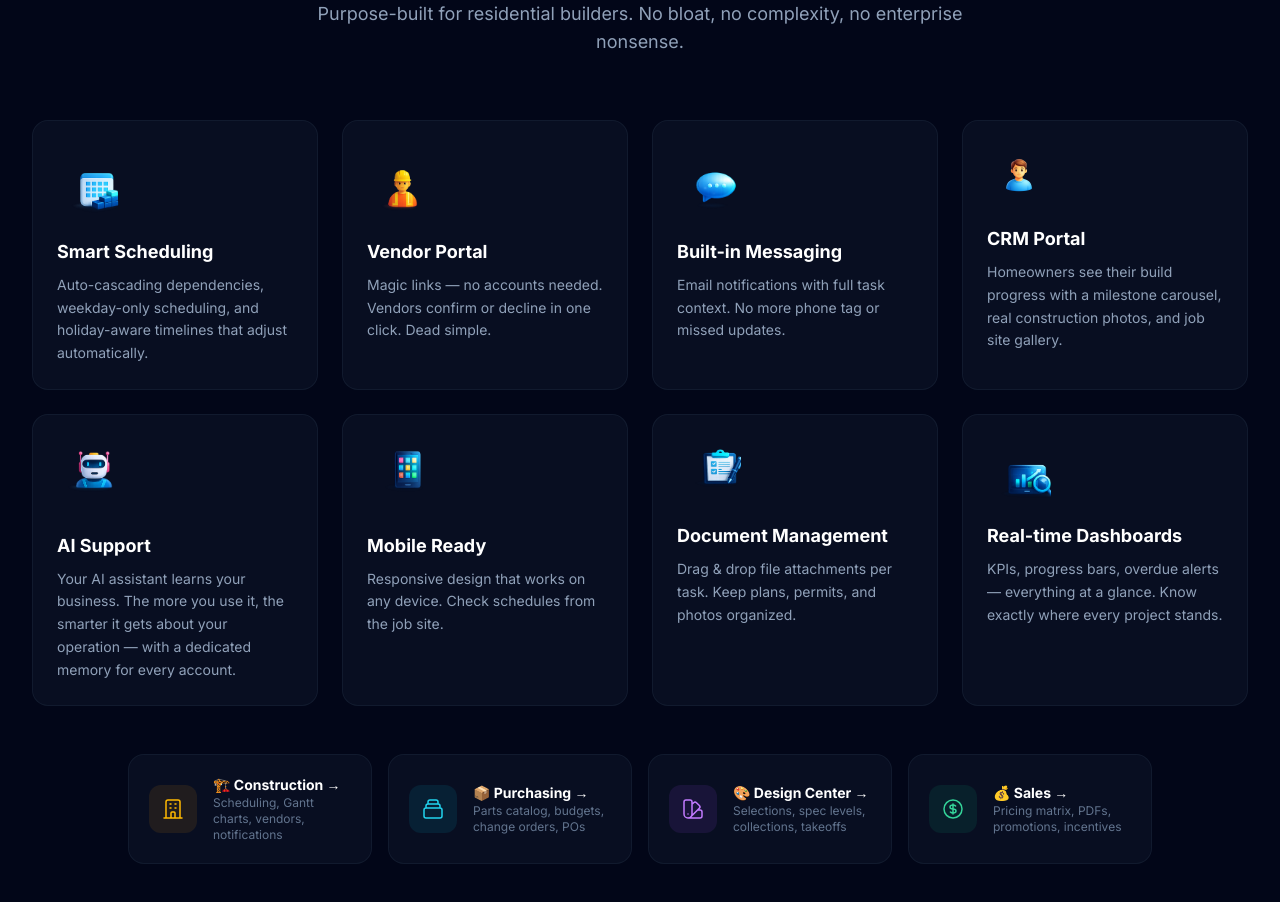
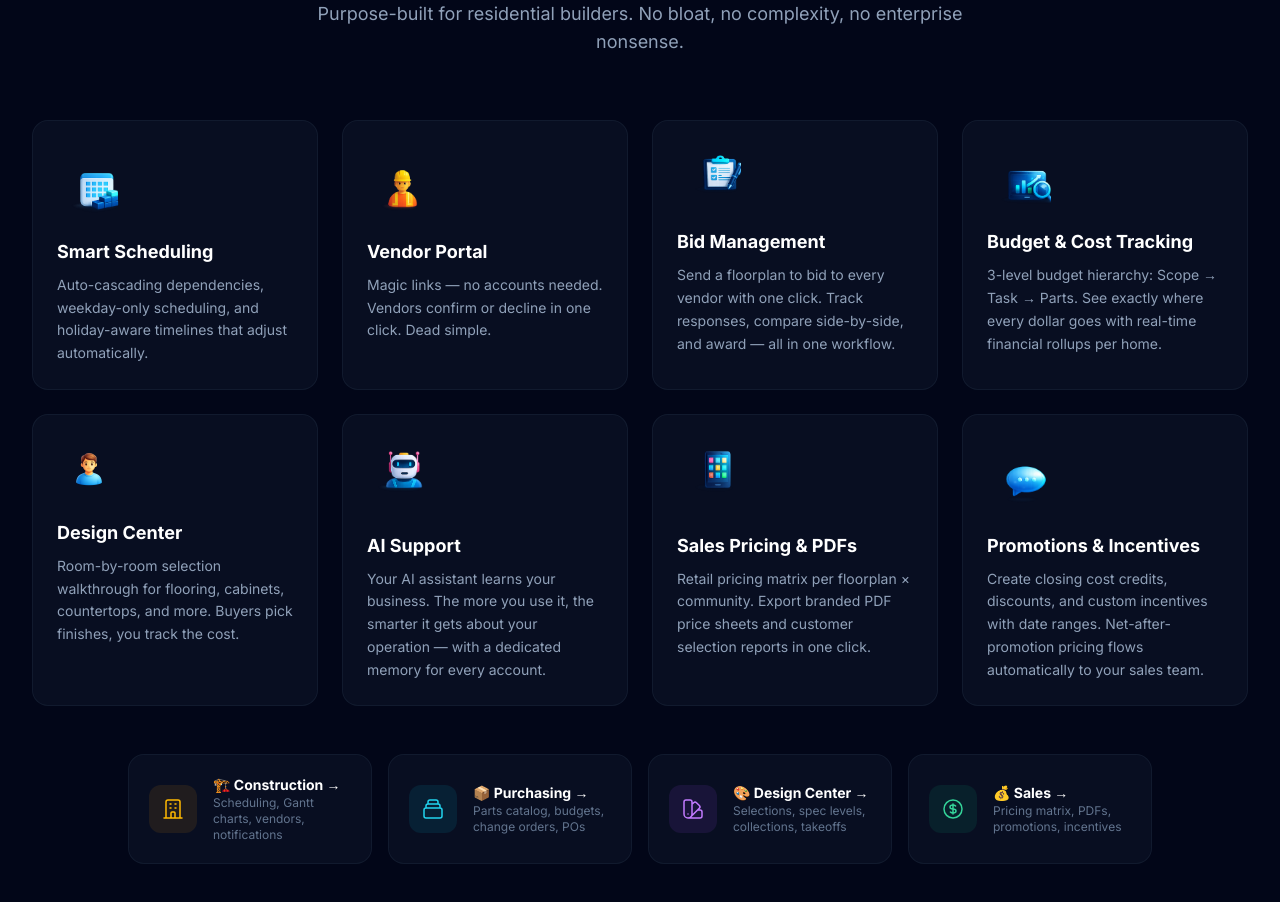
Before and after one commit to Scootermcgavin121/cornerstone-marketing, a Next.js app: page / in a window 1280 px wide. Shown: the part 1860-2762 px from the top of the page. Built offline with nearby package versions, Linux system fonts and the light colour scheme.

Commit message:
feat: blend homepage feature cards across all 4 pillars (construction, purchasing, design, sales)

```diff
--- a/app/components/Features.tsx
+++ b/app/components/Features.tsx
@@ -4,6 +4,7 @@ import AnimateOnScroll from "./AnimateOnScroll";
 import Image from "next/image";
 
 const features = [
+  // Construction
   {
     icon: "/assets/icons/scheduling.png",
     title: "Smart Scheduling",
@@ -14,35 +15,38 @@ const features = [
     title: "Vendor Portal",
     desc: "Magic links — no accounts needed. Vendors confirm or decline in one click. Dead simple.",
   },
+  // Purchasing
   {
-    icon: "/assets/icons/messaging.png",
-    title: "Built-in Messaging",
-    desc: "Email notifications with full task context. No more phone tag or missed updates.",
+    icon: "/assets/icons/documents.png",
+    title: "Bid Management",
+    desc: "Send a floorplan to bid to every vendor with one click. Track responses, compare side-by-side, and award — all in one workflow.",
   },
   {
+    icon: "/assets/icons/dashboards.png",
+    title: "Budget & Cost Tracking",
+    desc: "3-level budget hierarchy: Scope → Task → Parts. See exactly where every dollar goes with real-time financial rollups per home.",
+  },
+  // Design Center
+  {
     icon: "/assets/icons/crm.png",
-    title: "CRM Portal",
-    desc: "Homeowners see their build progress with a milestone carousel, real construction photos, and job site gallery.",
+    title: "Design Center",
+    desc: "Room-by-room selection walkthrough for flooring, cabinets, countertops, and more. Buyers pick finishes, you track the cost.",
   },
   {
     icon: "/assets/icons/ai-support.png",
     title: "AI Support",
     desc: "Your AI assistant learns your business. The more you use it, the smarter it gets about your operation — with a dedicated memory for every account.",
   },
+  // Sales
   {
     icon: "/assets/icons/mobile.png",
-    title: "Mobile Ready",
-    desc: "Responsive design that works on any device. Check schedules from the job site.",
+    title: "Sales Pricing & PDFs",
+    desc: "Retail pricing matrix per floorplan × community. Export branded PDF price sheets and customer selection reports in one click.",
   },
   {
-    icon: "/assets/icons/documents.png",
-    title: "Document Management",
-    desc: "Drag & drop file attachments per task. Keep plans, permits, and photos organized.",
-  },
-  {
-    icon: "/assets/icons/dashboards.png",
-    title: "Real-time Dashboards",
-    desc: "KPIs, progress bars, overdue alerts — everything at a glance. Know exactly where every project stands.",
+    icon: "/assets/icons/messaging.png",
+    title: "Promotions & Incentives",
+    desc: "Create closing cost credits, discounts, and custom incentives with date ranges. Net-after-promotion pricing flows automatically to your sales team.",
   },
 ];
 
```
